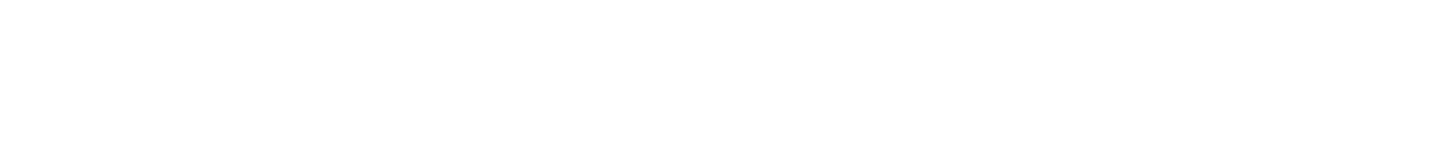
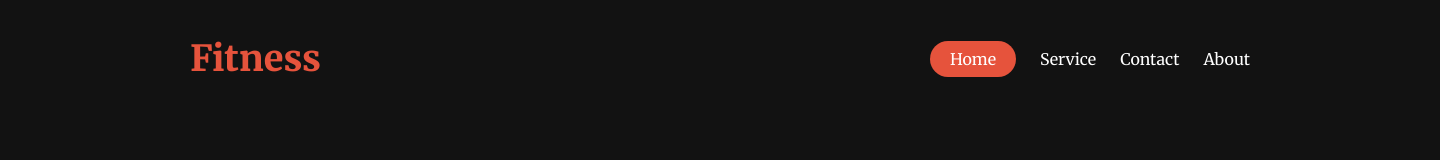
Before and after one commit to mohsyn007/Fitness, a plain HTML site: page index.html in a window 1280 px wide. Shown: the whole page, 1440 px wide, since content can reach past the window. Drawn offline with Linux system fonts and the light colour scheme.

Commit message:
Navigation bar working

```diff
--- a/Style/Style.css
+++ b/Style/Style.css
@@ -0,0 +1,40 @@
+@import url("https://fonts.googleapis.com/css2?family=Inter:ital,opsz,wght@0,14..32,100..900;1,14..32,100..900&family=Merriweather:ital,opsz,wght@0,18..144,300..900;1,18..144,300..900&family=Mulish:ital,wght@0,200..1000;1,200..1000&family=Work+Sans:ital,wght@0,100..900;1,100..900&display=swap");
+body {
+  font-family: "Merriweather", serif;
+  width: 1440px;
+  margin: 0 auto;
+}
+
+/* Shared Styles */
+
+/* Navigation Styles */
+.nav-bar {
+  display: flex;
+  justify-content: space-between;
+  width: 1060px;
+  margin: 0 auto;
+  align-items: center;
+}
+.nav-options {
+  display: flex;
+  justify-content: space-around;
+  gap: 24px;
+  align-items: center;
+  justify-content: center;
+}
+.fitness {
+  color: rgb(230, 83, 60);
+  font-size: 36px;
+  font-weight: 800;
+}
+.home {
+  background-color: rgb(230, 83, 60);
+  justify-content: center;
+  align-items: center;
+  gap: 10;
+  padding: 8px 20px 8px 20px;
+  border-radius: 46px;
+
+background: rgb(230, 83, 60);
+justify-content: center;
+}
--- a/index.html
+++ b/index.html
@@ -1,11 +1,25 @@
 <!DOCTYPE html>
-<html lang="en">
+<html lang="en" theme="dark">
 <head>
     <meta charset="UTF-8">
     <meta name="viewport" content="width=device-width, initial-scale=1.0">
+    <script src="https://kit.fontawesome.com/635e002967.js" crossorigin="anonymous"></script>
     <title>Fitness</title>
+    <link rel="stylesheet" href="Style/Style.css">
 </head>
-<body>
+<body bgcolor="#121212" text="#ffffff">
+    <!-- Navigation -->
+     <nav class="nav-bar">
+        <div>
+            <p class="fitness">Fitness</p>
+        </div>
+        <div class="nav-options">
+            <p class="home">Home</p>
+            <p>Service</p>
+            <p>Contact</p>
+            <p>About</p>
+        </div>
 
+     </nav>
 </body>
 </html>
```
